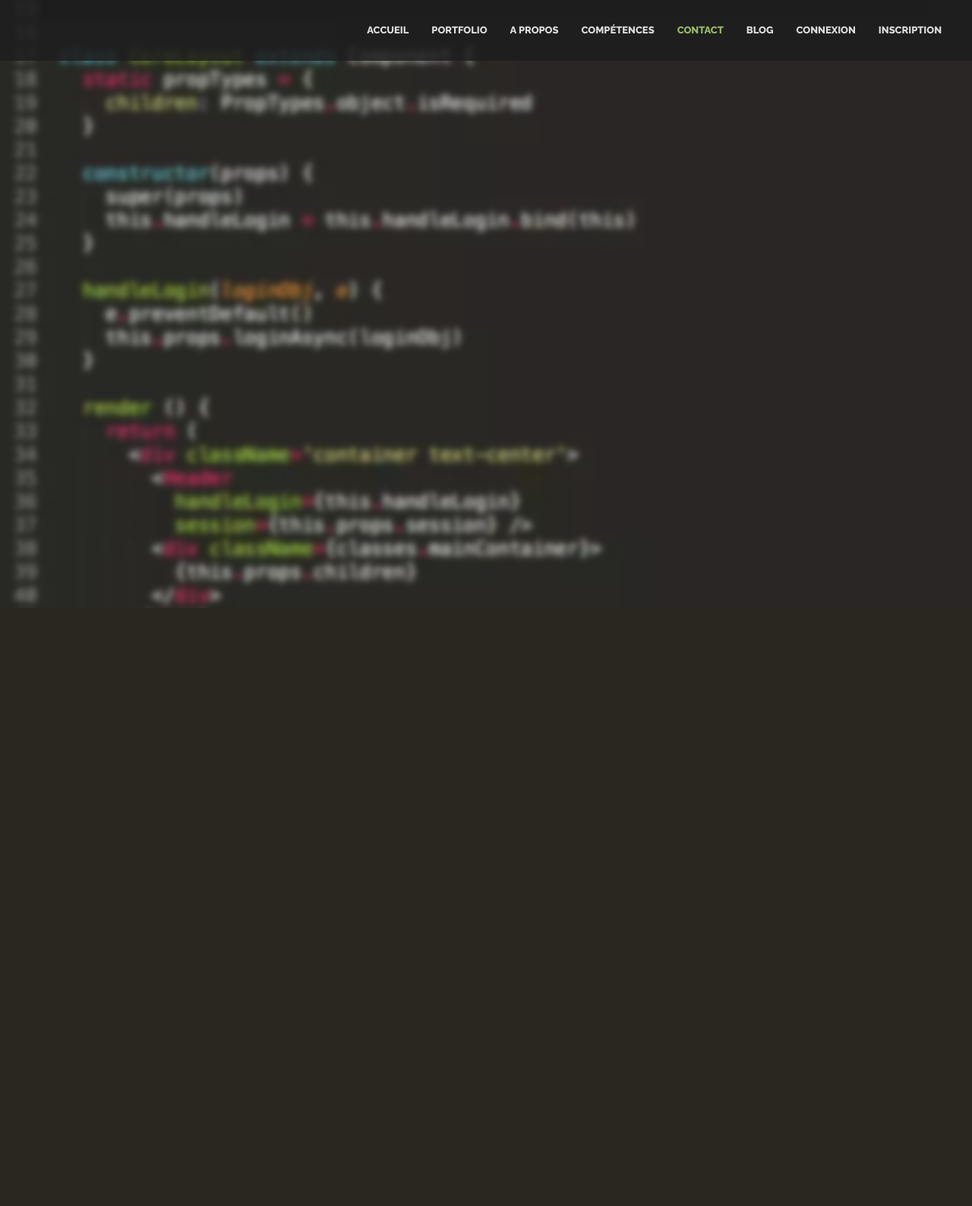
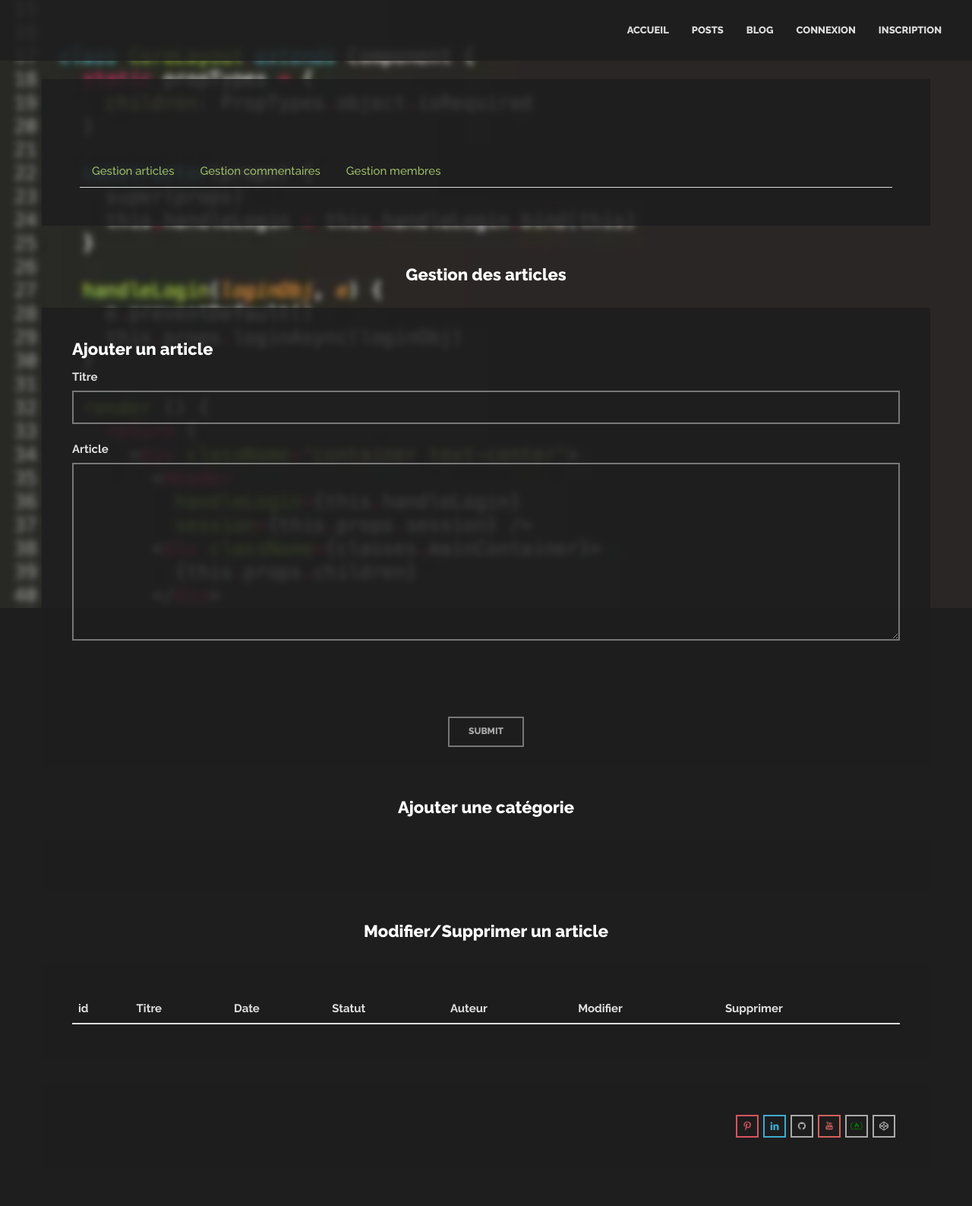
Before and after one commit to sergisergio/PHP_newVersion, a PHP site: the page made by views/admin/dashboard/index.html.twig in a window 1280 px wide. Shown: the whole page at 76% size. Before the commit the page ends 800 px from the top, so only its background shows below. Run offline with PHP 8.4, Linux system fonts and the light colour scheme; the template is opened without the code that fills it, so the values that code supplies are empty; some libraries are stand-ins or nearby versions.

Commit message:
work on admin dashboard

```diff
--- a/src/controllers/Controller.php
+++ b/src/controllers/Controller.php
@@ -1,6 +1,6 @@
 <?php
 namespace Controllers;
-//use Models\Comments;
+use Models\Comment;
 use \Twig_Loader_Filesystem;
 use \Twig_Environment;
 use Models\Model;
@@ -20,7 +20,7 @@ class Controller
     protected $blogModel;
     protected $skillModel;
     protected $userModel;
-    protected $commentsModel;
+    protected $commentModel;
     protected $descriptionModel;
     protected $msg;
     function __construct()
@@ -47,7 +47,7 @@ class Controller
         $this->userModel = new User;
         $this->descriptionModel = new Description;
         $this->registerService = new Register;
-        //$this->commentsModel = new Comments;
+        $this->commentModel = new Comment;
     }
     // Redirect to the 404 error page
     protected function redirect404() {
--- /dev/null
+++ b/views/admin/_partials/nav.html.twig
@@ -0,0 +1,24 @@
+<nav class="navbar navbar-default">
+    <div class="navbar-header"> <a class="btn responsive-menu" data-toggle="collapse" data-target=".navbar-collapse"><i></i></a>
+        <!--<div class="navbar-brand text-center"> <a href="index.html"><img src="style/images/logo.png" alt="" data-src="style/images/logo.png" data-ret="style/images/logo@2x.png" class="retina" /></a> </div>-->
+        <!-- /.navbar-brand -->
+    </div>
+    <!-- /.navbar-header -->
+    <div class="collapse navbar-collapse">
+        <ul class="nav navbar-nav">
+            <li class="current"><a href="index.php">Accueil</a></li>
+            <li><a href="index.php?c=adminDashboard">Posts</a></li>
+            <li><a href="index.php?c=blog">Blog</a></li>
+            {% if session.user != null or session.admin != null %}
+            <li><a href="index.php?c=login&t=logout">Déconnexion</a></li>
+            {% else %}
+            <li><a href="index.php?c=login">Connexion</a></li>
+            <li><a href="index.php?c=login&t=registration">Inscription</a></li>
+            {% endif %}
+            <!--<li><a href="style/pdf/CV_TRAON_2019.pdf" class="hint--right" data-hint="CV"><i class="budicon-note-9"></i><span>CV</span></a></li>-->
+        </ul>
+        <!-- /.navbar-nav -->
+    </div>
+    <!-- /.navbar-collapse-->
+    <!-- /#elsewhere -->
+</nav>
--- /dev/null
+++ b/views/admin/_partials/nav2.html.twig
@@ -0,0 +1,18 @@
+<section style="margin-bottom: 50px;">
+                  <div class="box">
+                    {{ message.display }}
+                    <p></p>
+                    <div class="divide30"></div>
+                    <ul class="nav nav-tabs menuadmin">
+                      <li class="nav-item">
+                        <a class="nav-link active" href="index.php?c=adminDashboard">Gestion articles</a>
+                      </li>
+                      <li class="nav-item">
+                        <a class="nav-link" href="index.php?c=adminDashboard&t=comments">Gestion commentaires</a>
+                      </li>
+                      <li class="nav-item">
+                        <a class="nav-link" href="index.php?c=adminDashboard&t=users">Gestion membres</a>
+                      </li>
+                    </ul>
+                  </div>
+                </section>
--- a/views/admin/base.html.twig
+++ b/views/admin/base.html.twig
@@ -38,14 +38,15 @@
         </div>
     </div>-->
     <div class="body-wrapper">
-    {% block nav %}{% include('front/_partials/nav.html.twig') %}{% endblock %}
+    {% block nav %}{% include('admin/_partials/nav.html.twig') %}{% endblock %}
 
         <div class="container">
             {% block header %}{% endblock %}
             {% block main %}{% endblock %}
-            {% block footer %}{%  include('front/_partials/footer.html.twig') %}{% endblock %}
+            {% block footer %}{% include('front/_partials/footer.html.twig') %}{% endblock %}
         </div>
     </div>
+
     <!-- Contenu -->
 
     <!-- Footer -->
--- a/views/admin/dashboard/index.html.twig
+++ b/views/admin/dashboard/index.html.twig
@@ -5,44 +5,87 @@
 {% endblock %}
 
 {% block stylesheet %}
-    <link rel="stylesheet" type="text/css" href="https://cdn.datatables.net/1.10.19/css/dataTables.bootstrap4.min.css"/>
 {% endblock %}
 
 {% block main %}
+    <div class="container">
+                {% include 'admin/_partials/nav2.html.twig' %}
+                <h2 class="text-center">Gestion des articles</h2>
+                <div class="divide20"></div>
+                {{ message.display }}
+                <div class="post box">
+                    <h2>Ajouter un article</h2>
+                    <div class="form-container">
+                    <form action="index.php?c=adminDashboard&t=addPost" method="post" enctype="multipart/form-data">
+                        <div>
+                            <label for="title">Titre</label><br />
+                            <input type="text" id="title" name="title" value="" />
+                        </div>
+                        <div>
+                            <label for="textarea">Article</label><br />
+                            <textarea type="text" id="textarea" name="content" value=""></textarea>
+                        </div>
+                        <div class="divide20"></div>
+                        <div class="divide20"></div>
 
-    <div class="col-6 mb-3">
-        <!-- Notifications -->
-        {{ message.display }}
-    </div>
+                        <div class="divide40"></div>
+                        <div>
+                            <input class="btn btn-default" type="submit" style="width: 100px;display: block; margin: 0 auto;"/>
+                        </div>
+                        <!--<div>
+                            <input type="hidden" name="token" id="token" value="<?= $csrfAddPostToken; ?>" />
+                        </div>-->
+                    </form>
+                    </div>
+                </div>
+                <div class="divide20"></div>
+                <h2 class="text-center">Ajouter une catégorie</h2>
+                <div class="divide20"></div>
+                <div class="post box">
 
-    <div class="col-12">
-        <div class="card">
-            <div class="card-body">
-
-                <!-- BLOG CONFIGURATION -->
-                {# include 'admin/dashboard/_partials/config.html.twig' #}
-
+                </div>
+                <div class="divide20"></div>
+                <h2 class="text-center">Modifier/Supprimer un article</h2>
+                <div class="divide20"></div>
+                <div class="post box">
+                    <table class="table table-striped table-dark">
+                          <thead>
+                            <tr>
+                              <th scope="col">id</th>
+                              <th scope="col">Titre</th>
+                              <th scope="col">Date</th>
+                              <th scope="col">Statut</th>
+                              <th scope="col">Auteur</th>
+                              <th scope="col">Modifier</th>
+                              <th scope="col">Supprimer</th>
+                            </tr>
+                          </thead>
+                          <tbody>
+                            {% for post in posts %}
+                            <tr>
+                              <th scope="row">{{ post.id }}</th>
+                              <td>{{ post.title }}</td>
+                              <td>{{ post.created_at }}</td>
+                              <td>{{ (post.published) ? 'Publié' : 'Non publié' }}</td>
+                              <td>{{ post.author }}</td>
+                              <td><i class="fa fa-pencil" aria-hidden="true"></i></td>
+                              <td>
+                                  <form method="post" action="?c=adminDashboard&t=deletePost" class="delete-form">
+                                        <input type="hidden" name="postId" value="{{ post.id }}">
+                                        <button type="submit" class="btn btn-danger" onclick="return confirm('Confirmer la suppression ?');"><i class="fa fa-trash-o"></i></button>
+                                </form>
+                              </td>
+                            </tr>
+                           {% endfor %}
+                          </tbody>
+                    </table>
+                </div>
             </div>
-        </div>
-    </div>
-    <!-- END BLOG CONFIGURATION -->
-
-    <div class="col-12 mt-5">
-        <div class="card">
-            <div class="card-body">
-
-                <!-- USERS MANAGEMENT -->
-                {# include 'admin/dashboard/_partials/users.html.twig' #}
-
-            </div>
-        </div>
-    </div>
-    <!-- END USERS CONFIGURATION -->
-
-
+            <div class="divide100"></div>
 {% endblock %}
 
 {% block js %}
-    <script type="text/javascript" src="https://cdn.datatables.net/v/bs4/dt-1.10.18/datatables.min.js"></script>
-    <script src="assets/js/vendor/dataTables.js"></script>
+    <script src="https://cdn.tiny.cloud/1/bu5ham6xychsfqjny6a3sxl6r73e1wt3lyjl93m2p8sodbnj
+/tinymce/5/tinymce.min.js" referrerpolicy="origin"></script>
+    <script>tinymce.init({selector:'textarea'});</script>
 {% endblock %}
--- a/views/base.html.twig
+++ b/views/base.html.twig
@@ -66,7 +66,7 @@
         <div class="container">
             {% block header %}{% endblock %}
             {% block main %}{% endblock %}
-            {% block footer %}{%  include('front/_partials/footer.html.twig') %}{% endblock %}
+            {% block footer %}{% include('front/_partials/footer.html.twig') %}{% endblock %}
         </div>
     </div>
     <!-- Contenu -->
--- a/views/front/blog/base.html.twig
+++ b/views/front/blog/base.html.twig
@@ -44,8 +44,10 @@
 
         <div class="container">
             {% block header %}{% endblock %}
+            <div class="container inner">
             {% block main %}{% endblock %}
-            {% block footer %}{%  include('front/_partials/footer.html.twig') %}{% endblock %}
+            {% block footer %}{% include('front/_partials/footer.html.twig') %}{% endblock %}
+            </div>
         </div>
     </div>
     <!-- Contenu -->
```
Also changed, not shown: src/controllers/AdminDashboardController.php (+111 -5 lines), src/controllers/LoginController.php (+10 -7 lines), src/models/Blog.php (+15 -12 lines), src/models/Comment.php (added, +12 -0 lines), src/models/User.php (+25 -0 lines), views/admin/dashboard/comments.html.twig (added, +43 -0 lines), views/admin/dashboard/users.html.twig (added, +61 -0 lines), views/front/blog/_partials/posts.html.twig (+3 -4 lines), assets/img/b1-1.jpg (added).
